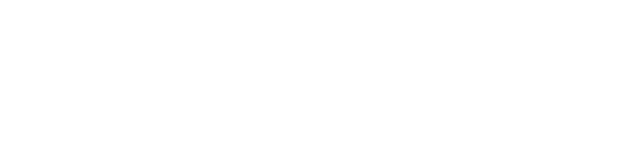
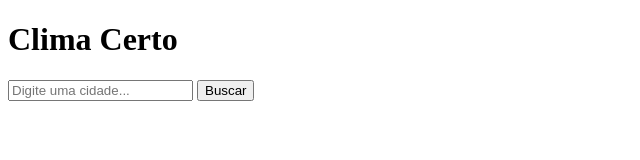
Before and after one commit to RomaArtur/right-climate, a plain HTML site: page index.html in a window 1280 px wide. Shown: the whole page, without its empty margins (0-640 px from the left). Drawn offline with Linux system fonts and the light colour scheme.

Commit message:
Input, buttom, div

```diff
--- a/index.html
+++ b/index.html
@@ -5,5 +5,10 @@
     <meta name="viewport" content="width=device-width, initial-scale=1.0" />
     <title>Clima Certo</title>
   </head>
-  <body></body>
+  <body>
+    <h1>Clima Certo</h1>
+    <input type="text" id="cityInput" placeholder="Digite uma cidade..." />
+    <button id="searchButton">Buscar</button>
+    <div id="weatherResult"></div>
+  </body>
 </html>
```
